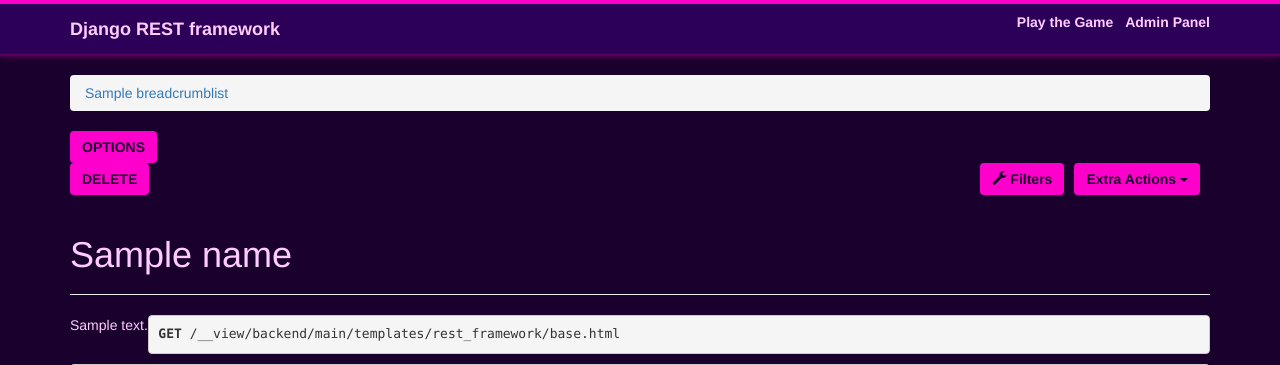
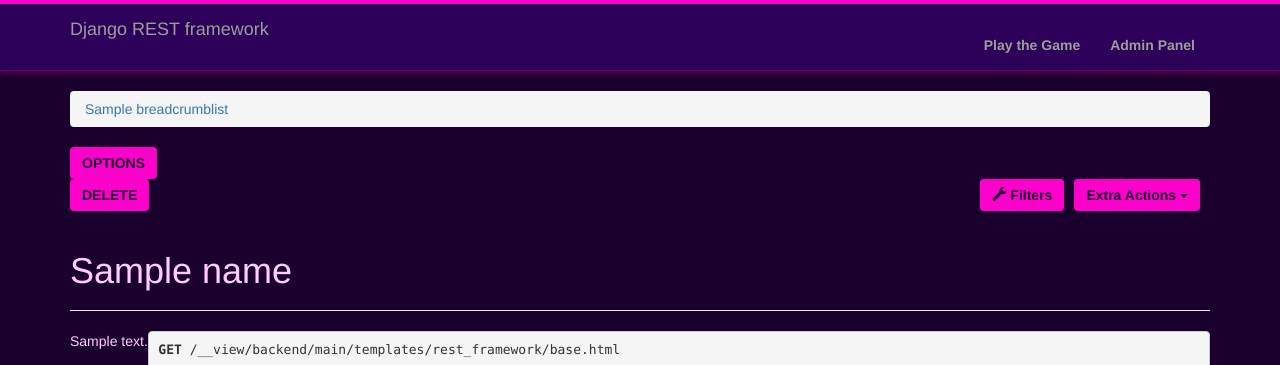
Before and after one commit to RyanAIIen/cis-376-cosmic-tracer, a Django app: template backend/main/templates/rest_framework/base.html in a window 1280 px wide. Shown: the top 365 px of the page. Run offline with Django 5.2, Linux system fonts and the light colour scheme; tables that the repository leaves empty hold one stand-in row (values such as "Sample post"); the template is opened without the code that fills it: values that come from a table or form of the project are taken from there, most other values are stand-ins (such as "Sample title", 1, 10 or a date in 2020); some libraries are stand-ins or nearby versions.

Commit message:
demo polish

```diff
--- a/backend/main/settings.py
+++ b/backend/main/settings.py
@@ -149,6 +149,8 @@
 REST_FRAMEWORK = {
     'DEFAULT_AUTHENTICATION_CLASSES': (
         'users.authentication.JWTAuthentication',
+        'rest_framework.authentication.BasicAuthentication',
+        'rest_framework.authentication.SessionAuthentication',
     ),
     'DEFAULT_PERMISSION_CLASSES': [
         'rest_framework.permissions.IsAuthenticated'
--- a/backend/main/templates/rest_framework/base.html
+++ b/backend/main/templates/rest_framework/base.html
@@ -40,26 +40,23 @@
         box-shadow: 0 2px 5px rgba(255, 0, 204, 0.3);
       }
 
-      .navbar *, .navbar-inverse .navbar-brand {
+      .navbar li a {
         color: #ffccff;
+        text-decoration: none;
         font-weight: 600;
       }
-
-      .navbar a:visited {
+      .navbar li a:visited {
         color: #ffccff;
         text-decoration: none;
       }
 
-      .navbar a:hover {
+      .navbar li a:hover {
         color: #ffeeff;
         transition: all 0.2s ease;
       }
 
       .navbar-nav {
-        margin-top: 8px
-      }
-      .navbar-nav > * {
-        margin-left: 8px
+        margin-top: 16px
       }
 
       header {
@@ -130,8 +127,12 @@
               {% endblock %}
             </span>
             <ul class="nav navbar-nav pull-right">
-              <a href="http://localhost:3000">Play the Game</a>
-              <a href="/admin">Admin Panel</a>
+              <li>
+                <a href="http://localhost:3000">Play the Game</a>
+              </li>
+              <li>
+                <a href="/admin">Admin Panel</a>
+              </li>
 
               {% block userlinks %}
                 {% if user.is_authenticated %}
--- a/frontend/app/game/GameCanvas.js
+++ b/frontend/app/game/GameCanvas.js
@@ -26,9 +26,9 @@
 
   // Game configuration
   const GRID_SIZE = 25; // Size of each grid cell in pixels
-  const GRID_WIDTH = 30; // Number of cells across
-  const GRID_HEIGHT = 30; // Number of cells down
-  const NORMAL_GAME_SPEED = 75; // Normal speed (ms)
+  const GRID_WIDTH = 25; // Number of cells across
+  const GRID_HEIGHT = 25; // Number of cells down
+  const NORMAL_GAME_SPEED = 68; // Normal speed (ms)
   const TIME_WARP_GAME_SPEED = 200; // Time warp speed (ms, higher value is slower)
   const CANVAS_WIDTH = GRID_SIZE * GRID_WIDTH;
   const CANVAS_HEIGHT = GRID_SIZE * GRID_HEIGHT;
```
